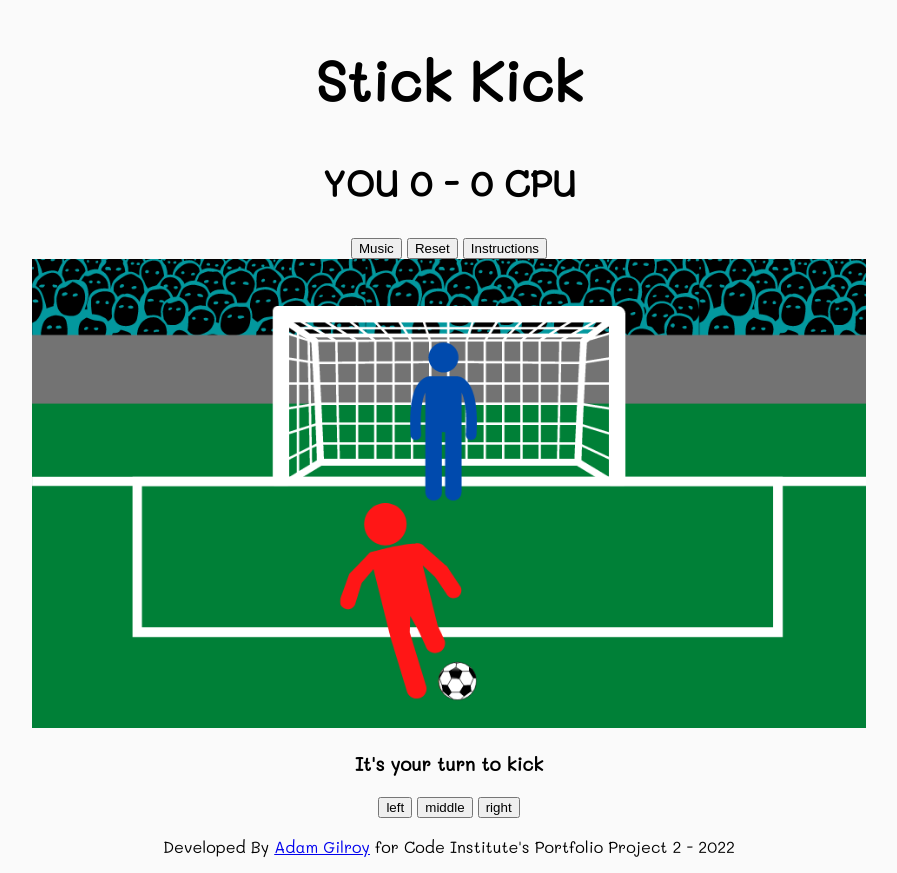
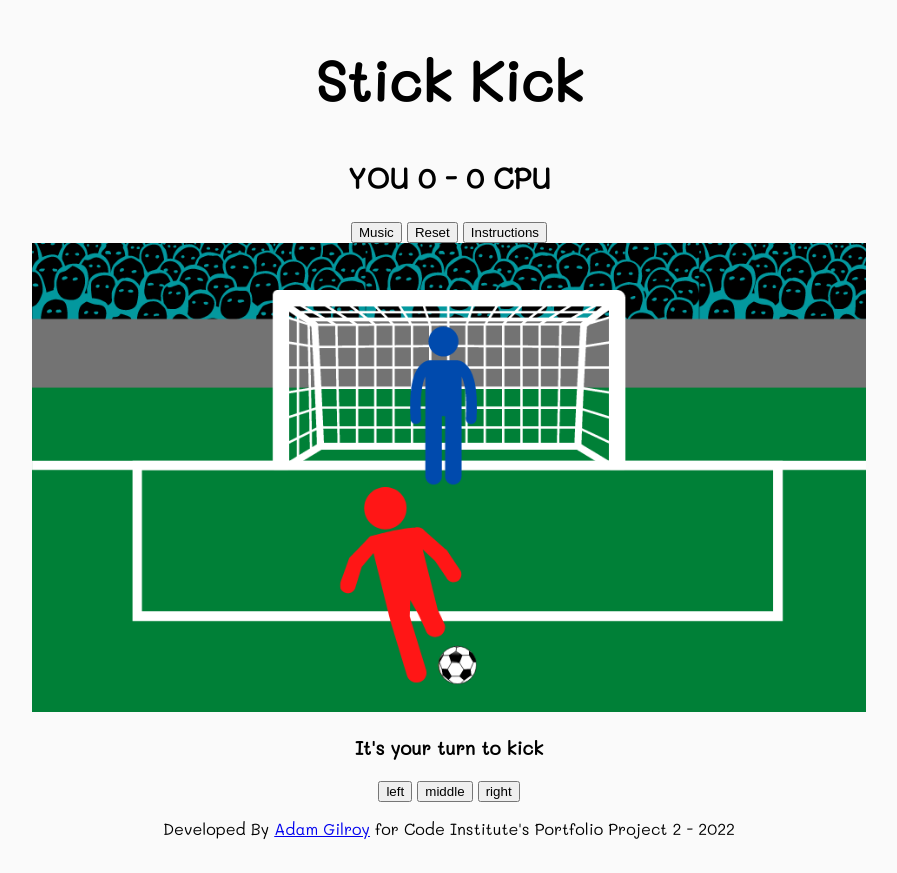
Before and after one commit to adamgilroy22/stick-kick, a plain HTML site: page index.html in a window 1280 px wide. Shown: the whole page, without its empty margins (191-1088 px from the left). Drawn offline with Linux system fonts and the light colour scheme.

Commit message:
Change divs to sections on html

```diff
--- a/assets/css/style.css
+++ b/assets/css/style.css
@@ -20,7 +20,7 @@ header h1 {
 
 /* Scoreboard */
 .score-board {
-    font-size: 1.5rem;
+    font-size: 1.2rem;
 }
 
 /* Game image */
--- a/assets/scripts/script.js
+++ b/assets/scripts/script.js
@@ -1,3 +1,4 @@
+/* jshint esversion: 11 */
 const kickOutcome = document.querySelector("#kick-outcome");
 const controlButtons = document.querySelectorAll(".control-button");
 const gameState = document.querySelector("#gameState");
@@ -9,7 +10,7 @@ let userDirection;
 let cpuDirection;
 let userGoals = 0;
 let cpuGoals = 0;
-var kicker = userKicker;
+let kicker = userKicker;
 
 
 /**
@@ -46,7 +47,7 @@ function generateCpuDirection() {
 
 /**
  * Check both user and cpu choices and determine if it's a goal or a save
- * and add to scoreboard
+ * change main image to reflect outcome and add result to scoreboard
  */
 function checkOutcome() {
     let outcome = "";
--- a/index.html
+++ b/index.html
@@ -17,15 +17,18 @@
     </header>
 
     <!-- Game Area -->
-    <div class="game-area">
+    <main class="game-area">
 
         <!-- Scoreboard -->
-        <div class="score-board">
+        <section class="score-board">
             <h2>YOU <span id="user-score">0</span> - <span id="cpu-score">0</span> CPU</h2>
-        </div>
+
+            <!-- Kick Outcome -->
+            <h3 id="kick-outcome"></h3>
+        </section>
 
         <!-- Settings -->
-        <div class="game-settings">
+        <section class="game-settings">
             <button class="settings-button">
                 Music
             </button>
@@ -37,34 +40,27 @@
             <button class="settings-button">
                 Instructions
             </button>
-        </div>
+        </section>
 
         <!-- Game Image -->
-        <div class="game-image-area">
+        <section class="game-image-area">
             <img id="game-image" src="assets/images/user-ready.png" alt="">
-        </div>
+        </section>
 
         <!-- Game Prompts -->
-        <div class="prompt">
-            <h3><span id="gameState">It's your turn to kick</span></h3>
-        </div>
+        <h3><span id="gameState">It's your turn to kick</span></h3>
 
         <!-- Game Controls -->
-        <div class="controls">
+        <section class="controls">
             <button class="control-button" id="left">left</button>
 
             <button class="control-button" id="middle">middle</button>
 
             <button class="control-button" id="right">right</button>
-        </div>
-
-        <!-- Kick Outcome -->
-        <div>
-            <h3 id="kick-outcome"></h3>
-        </div>
+        </section>
 
 
-    </div>
+    </main>
 
     <!-- Footer -->
     <footer>
```
